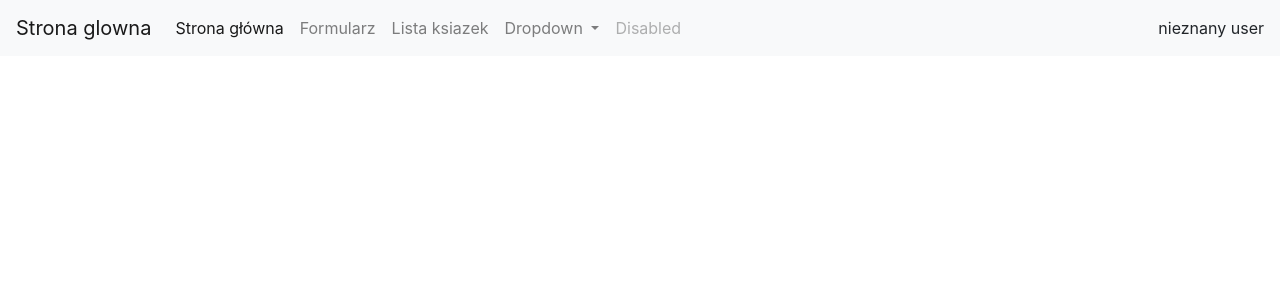
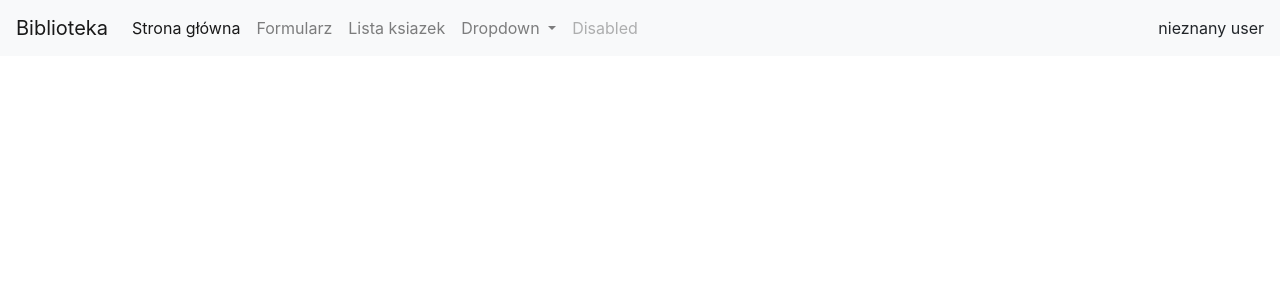
Before and after one commit to ania15/prymusiAGH, a Django app: template books/templates/base.html in a window 1280 px wide. Shown: the top 300 px of the page. Run offline with Django 3.2, Linux system fonts and the light colour scheme; the template is opened without the code that fills it, so the values that code supplies are empty.

Commit message:
newfileee

```diff
--- a/books/templates/base.html
+++ b/books/templates/base.html
@@ -18,7 +18,7 @@
 <body>
 
     <nav class="navbar navbar-expand-lg navbar-light bg-light">
-        <a class="navbar-brand" href="#">Strona glowna</a>
+        <a class="navbar-brand" href="#">Biblioteka</a>
         <button class="navbar-toggler" type="button" data-toggle="collapse" data-target="#navbarSupportedContent"
           aria-controls="navbarSupportedContent" aria-expanded="false" aria-label="Toggle navigation">
           <span class="navbar-toggler-icon"></span>
--- a/libraryproj/urls.py
+++ b/libraryproj/urls.py
@@ -22,6 +22,6 @@ from books.views import hello_world
 urlpatterns = [
     path('admin/', admin.site.urls),
     path('books/', books_list, name="book_list"),
-    path('', index),
+    path('', index, name="index"),
     path('hello/', hello_world)
 ]
```
